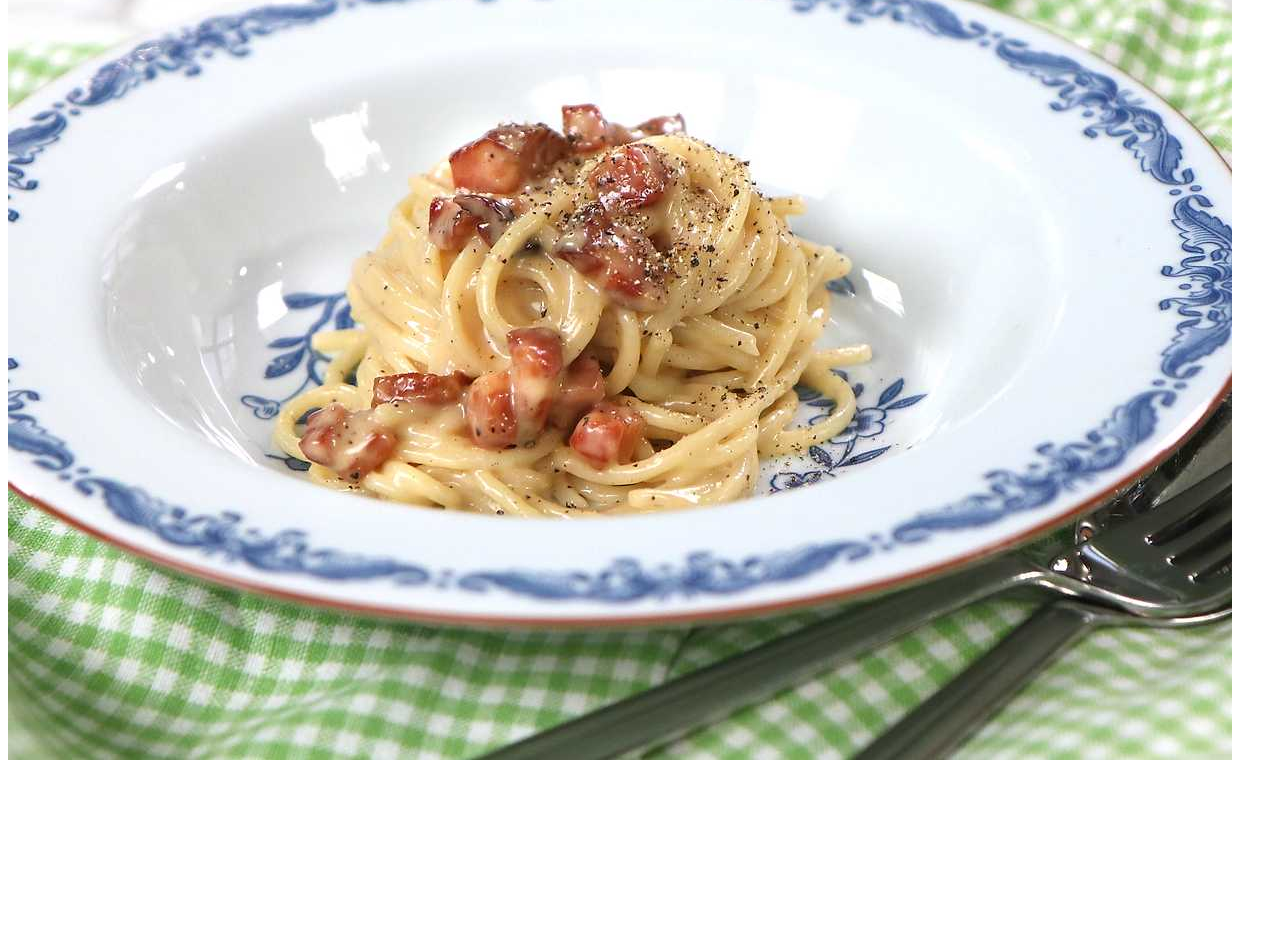
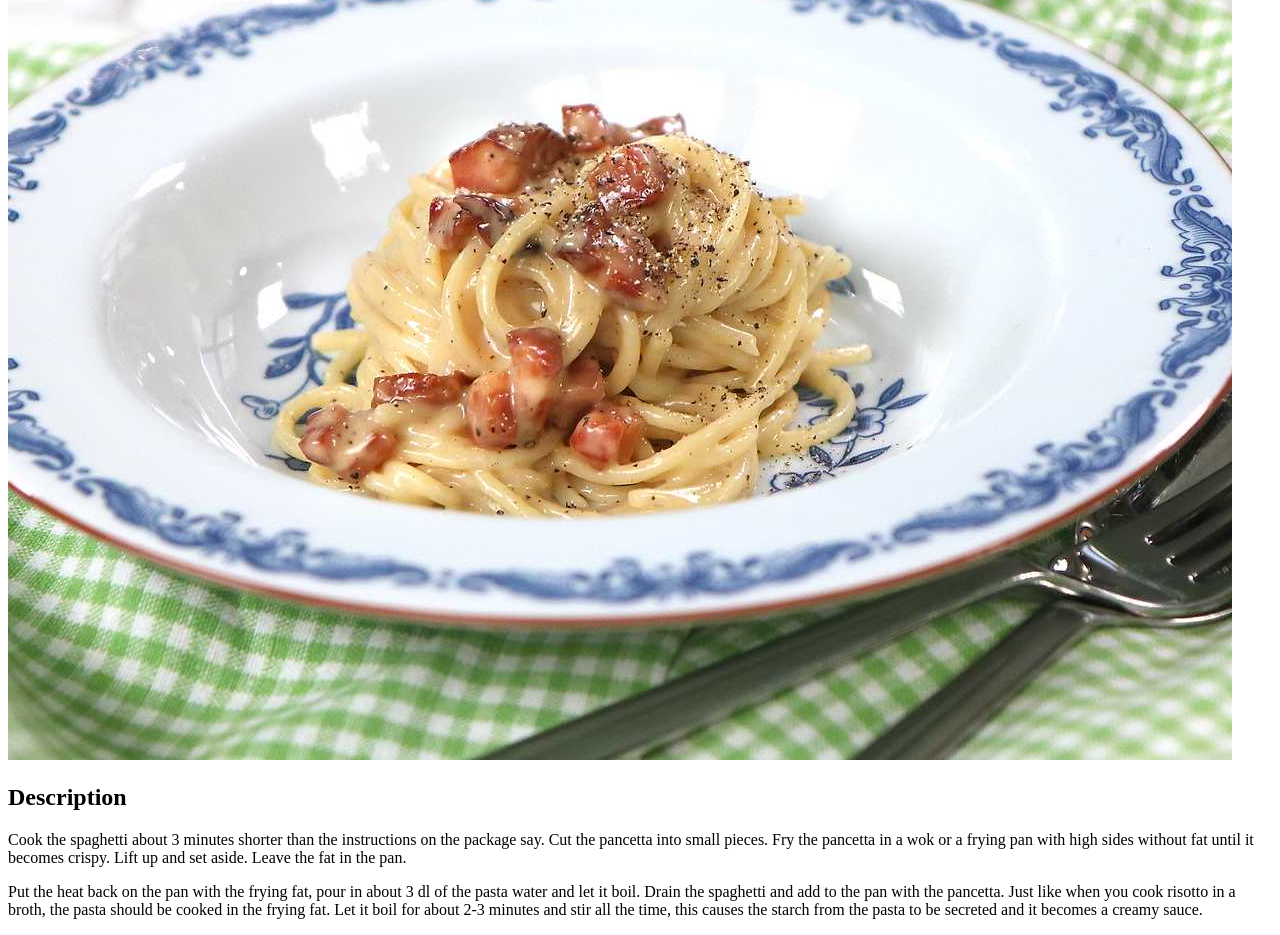
Before and after one commit to Luddejhh/Recipes, a plain HTML site: page recipes/carbonara.html in a window 1280 px wide. Shown: the part 238-1173 px from the top of the page. Before the commit the page ends 1010 px from the top, so only its background shows below. Drawn offline with Linux system fonts and the light colour scheme.

Commit message:
add describing of recipe

```diff
--- a/recipes/carbonara.html
+++ b/recipes/carbonara.html
@@ -9,6 +9,18 @@
  <h1>Carbonara</h1>
  <img src="./images/spaghetti-carbonara-5.jpg">
 
+ <h2>Description</h2>
+
+  <p>
+    Cook the spaghetti about 3 minutes shorter than the instructions on the package say.
+    Cut the pancetta into small pieces.
+    Fry the pancetta in a wok or a frying pan with high sides without fat until it becomes crispy. Lift up and set aside. Leave the fat in the pan.
+  </p>
+
+  <p>
+    Put the heat back on the pan with the frying fat, pour in about 3 dl of the pasta water and let it boil.
+    Drain the spaghetti and add to the pan with the pancetta. Just like when you cook risotto in a broth, the pasta should be cooked in the frying fat. Let it boil for about 2-3 minutes and stir all the time, this causes the starch from the pasta to be secreted and it becomes a creamy sauce.
+  </p>
 
 
 </body>
```
